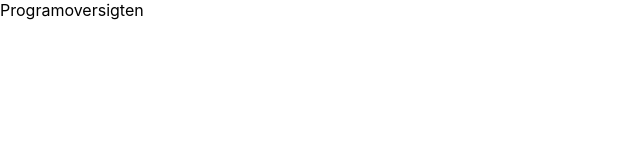
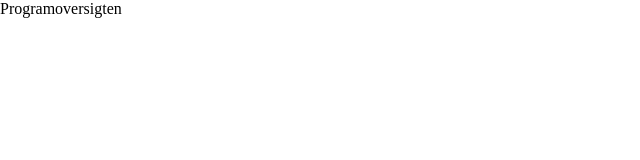
Before and after one commit to jbakchr/programoversigten, a React (Create React App) app: page / in a window 1280 px wide. Shown: the top 160 px of the page, without its empty margins (0-640 px from the left). Built offline with nearby package versions, Linux system fonts and the light colour scheme.

Commit message:
Removed initial styling

```diff
--- a/src/index.css
+++ b/src/index.css
@@ -1,13 +1,8 @@
 body {
   margin: 0;
-  font-family: -apple-system, BlinkMacSystemFont, 'Segoe UI', 'Roboto', 'Oxygen',
-    'Ubuntu', 'Cantarell', 'Fira Sans', 'Droid Sans', 'Helvetica Neue',
-    sans-serif;
-  -webkit-font-smoothing: antialiased;
-  -moz-osx-font-smoothing: grayscale;
 }
 
-code {
-  font-family: source-code-pro, Menlo, Monaco, Consolas, 'Courier New',
+/* code {
+  font-family: source-code-pro, Menlo, Monaco, Consolas, "Courier New",
     monospace;
-}
+} */
```
